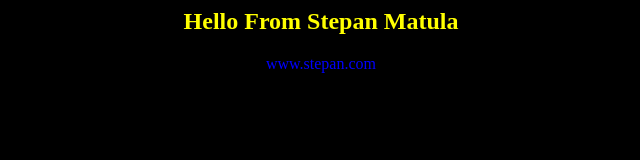
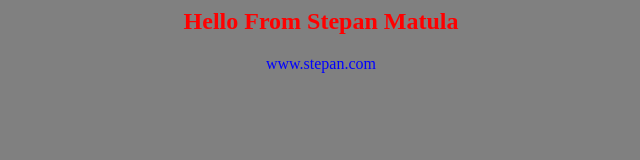
Before and after one commit to StepanMatula/app-for-jenkins, a plain HTML site: page index.html in a window 1280 px wide. Shown: the whole page, without its empty margins (319-959 px from the left). Drawn offline with Linux system fonts and the light colour scheme.

Commit message:
new version index.html

```diff
--- a/index.html
+++ b/index.html
@@ -1,7 +1,7 @@
 <html>
-<body bgcolor=black>
+<body bgcolor=gray>
 <center>
-<h2><font color=yellow>Hello From Stepan Matula</font></h2>
+<h2><font color=red>Hello From Stepan Matula</font></h2>
 
 <font color=blue>www.stepan.com</font>
 </center>
```
